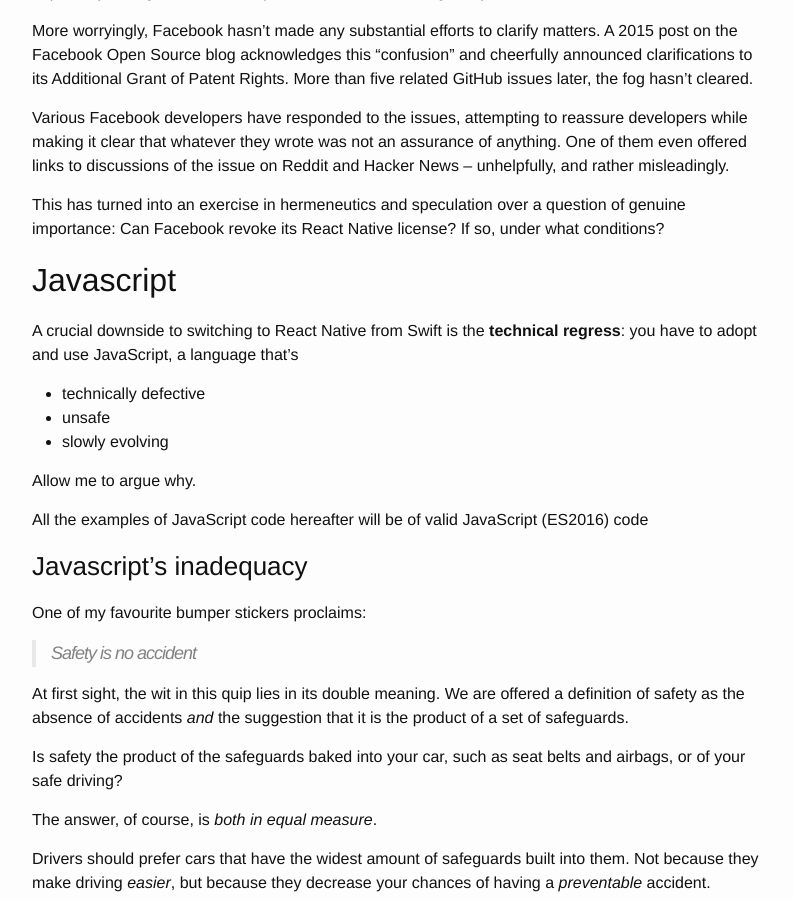
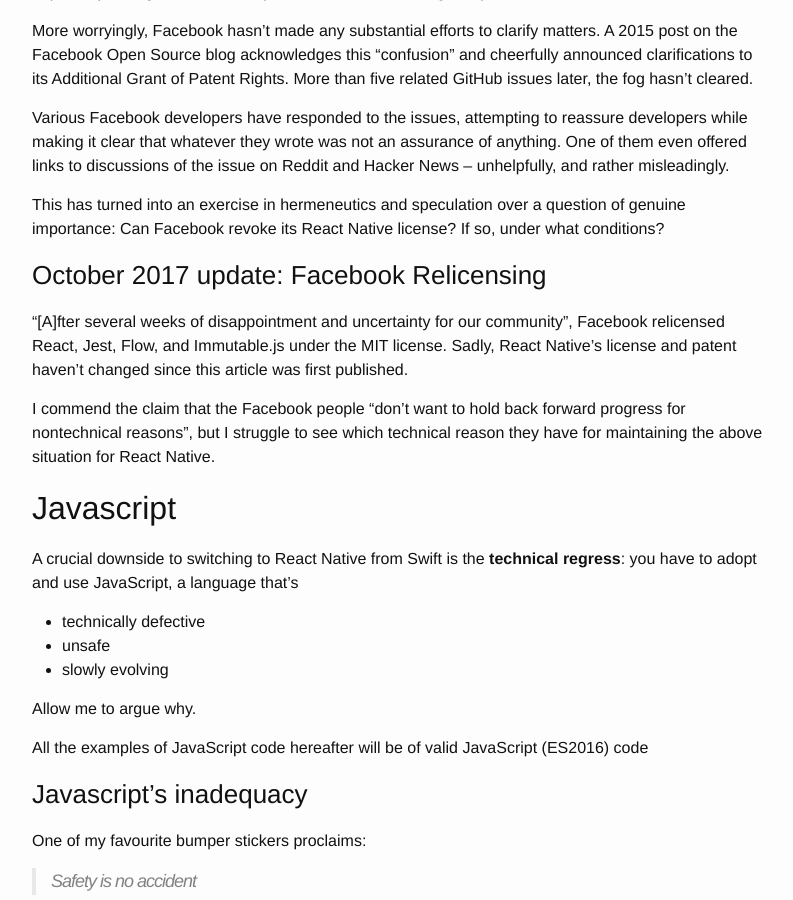
Before and after one commit to arielelkin/site_source, a Jekyll site: the page built from articles/why-im-not-a-react-native-developer.markdown, in a window 1280 px wide and 900 px high, scrolled down 7227 px. Shown: the whole window, without its empty margins (238-1031 px from the left). Built offline with Jekyll 4.4.1, drawn with Linux system fonts in a browser that asks for light colours; some of the changed text lies outside the part shown.

Commit message:
mention React (not RN) MIT relicensing

```diff
--- a/articles/why-im-not-a-react-native-developer.markdown
+++ b/articles/why-im-not-a-react-native-developer.markdown
@@ -235,7 +235,10 @@ Various Facebook developers have responded to the issues, attempting to reassure
 
 This has turned into an exercise in hermeneutics and speculation over a question of genuine importance: Can Facebook revoke its React Native license? If so, under what conditions?
 
+### October 2017 update: Facebook Relicensing
+"[A]fter several weeks of disappointment and uncertainty for our community", Facebook relicensed React, Jest, Flow, and Immutable.js under the MIT license. Sadly, React Native's license and patent haven't changed since this article was first published.
 
+I commend the claim that the Facebook people "don't want to hold back forward progress for nontechnical reasons", but I struggle to see which technical reason they have for maintaining the above situation for React Native.
 
 
 
@@ -1063,6 +1066,7 @@ You can read a Korean translation of this article [here](http://canapio.tistory.
 * [Please reconsider restrictions in PATENTS (Additional Grant of Patent Rights Version 2) #8952](https://github.com/facebook/react-native/issues/8952)
 * [Update PATENTS #3554](https://github.com/facebook/react/pull/3554). Ambitious pull request on the React repository.
 * [clarification on PATENTS grants and termination clauses #3617](https://github.com/facebook/react/issues/3617). Issue opened on the React repository.
+* [Facebook relicenses React, Jest, Flow, and Immutable.js under the MIT license](https://code.facebook.com/posts/300798627056246/relicensing-react-jest-flow-and-immutable-js/)
 
 ### Appendix: A more detailed breakdown of React Native's Patent issues
 
```
